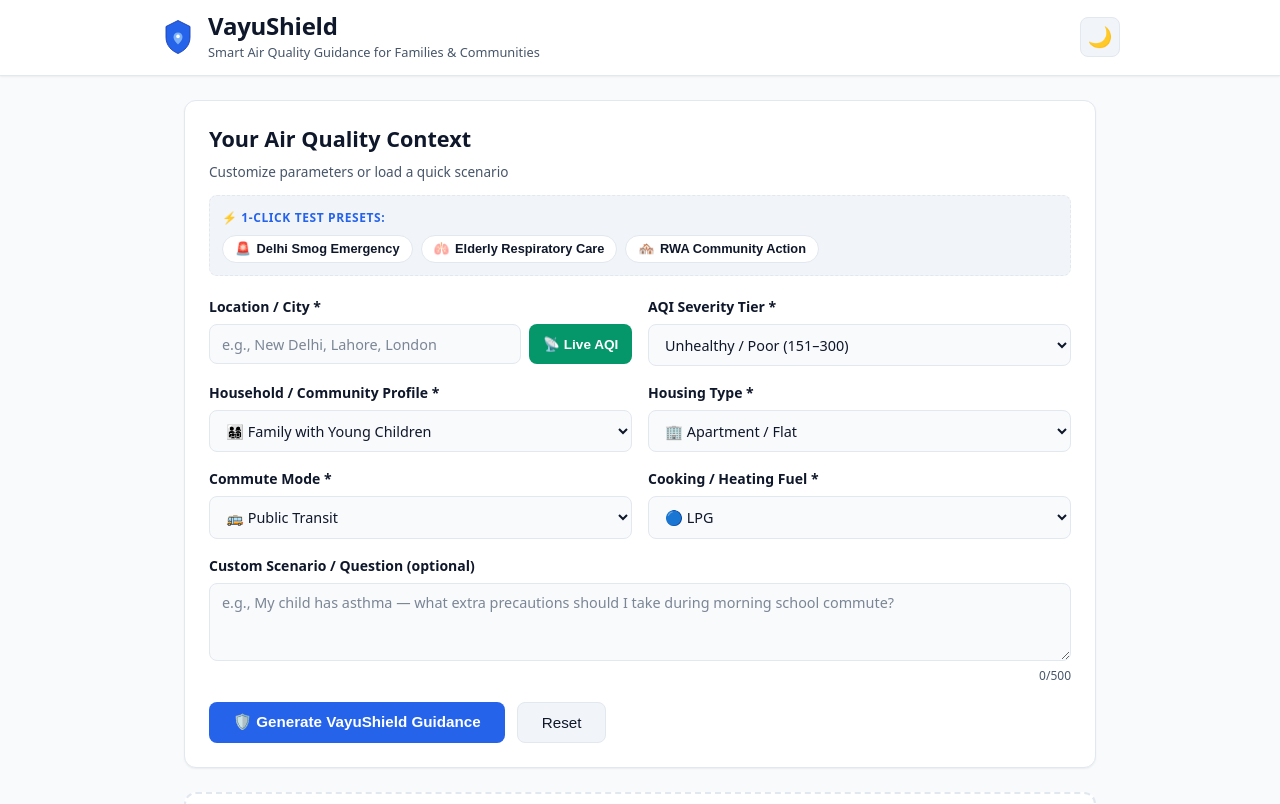
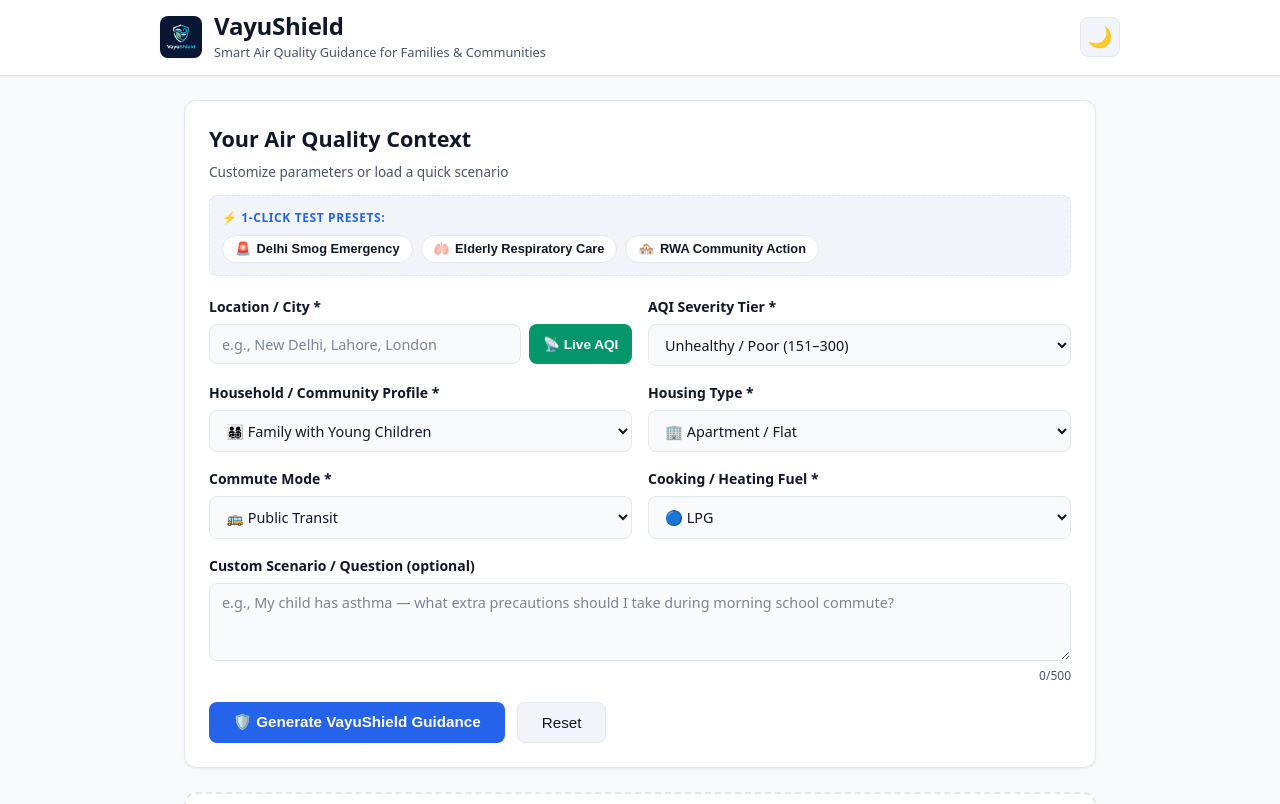
Before and after one commit to 2007Talha/pc6, a React (Vite) app: page / in a window 1280 px wide. Shown: the top 804 px of the page. Built offline with nearby package versions, Linux system fonts and the light colour scheme.

Commit message:
feat: replace placeholder icon with official VayuShield shield logo across UI, favicon, and README

```diff
--- a/index.html
+++ b/index.html
@@ -2,9 +2,12 @@
 <html lang="en">
   <head>
     <meta charset="UTF-8" />
-    <link rel="icon" type="image/svg+xml" href="/vite.svg" />
+    <link rel="icon" type="image/jpeg" href="/logo.jpg" />
     <meta name="viewport" content="width=device-width, initial-scale=1.0" />
     <meta name="description" content="VayuShield — GenAI-powered winter smog and urban air pollution guidance for families and communities" />
+    <meta property="og:title" content="VayuShield — Smart Air Quality Guidance" />
+    <meta property="og:description" content="GenAI-powered winter smog defense for families and communities" />
+    <meta property="og:image" content="/logo.jpg" />
     <title>VayuShield — Smart Air Quality Guidance</title>
   </head>
   <body>
--- a/src/components/Header.tsx
+++ b/src/components/Header.tsx
@@ -10,7 +10,13 @@ export function Header({ theme, onToggleTheme }: HeaderProps) {
     <header className="app-header" role="banner">
       <div className="header-content">
         <div className="logo-area">
-          <img src="/vite.svg" alt="VayuShield shield logo" width="36" height="36" />
+          <img
+            src="/logo.jpg"
+            alt="VayuShield logo"
+            className="app-logo"
+            width="42"
+            height="42"
+          />
           <div>
             <h1>VayuShield</h1>
             <p className="tagline">Smart Air Quality Guidance for Families &amp; Communities</p>
--- a/src/index.css
+++ b/src/index.css
@@ -138,8 +138,11 @@ p {
   gap: 0.75rem;
 }
 
-.logo-area img {
+.app-logo {
   flex-shrink: 0;
+  border-radius: var(--radius);
+  object-fit: cover;
+  box-shadow: var(--shadow-sm);
 }
 
 .tagline {
```
Also changed, not shown: public/logo.jpg (added), 1 other file (tests, documents, lock files or other folders).
